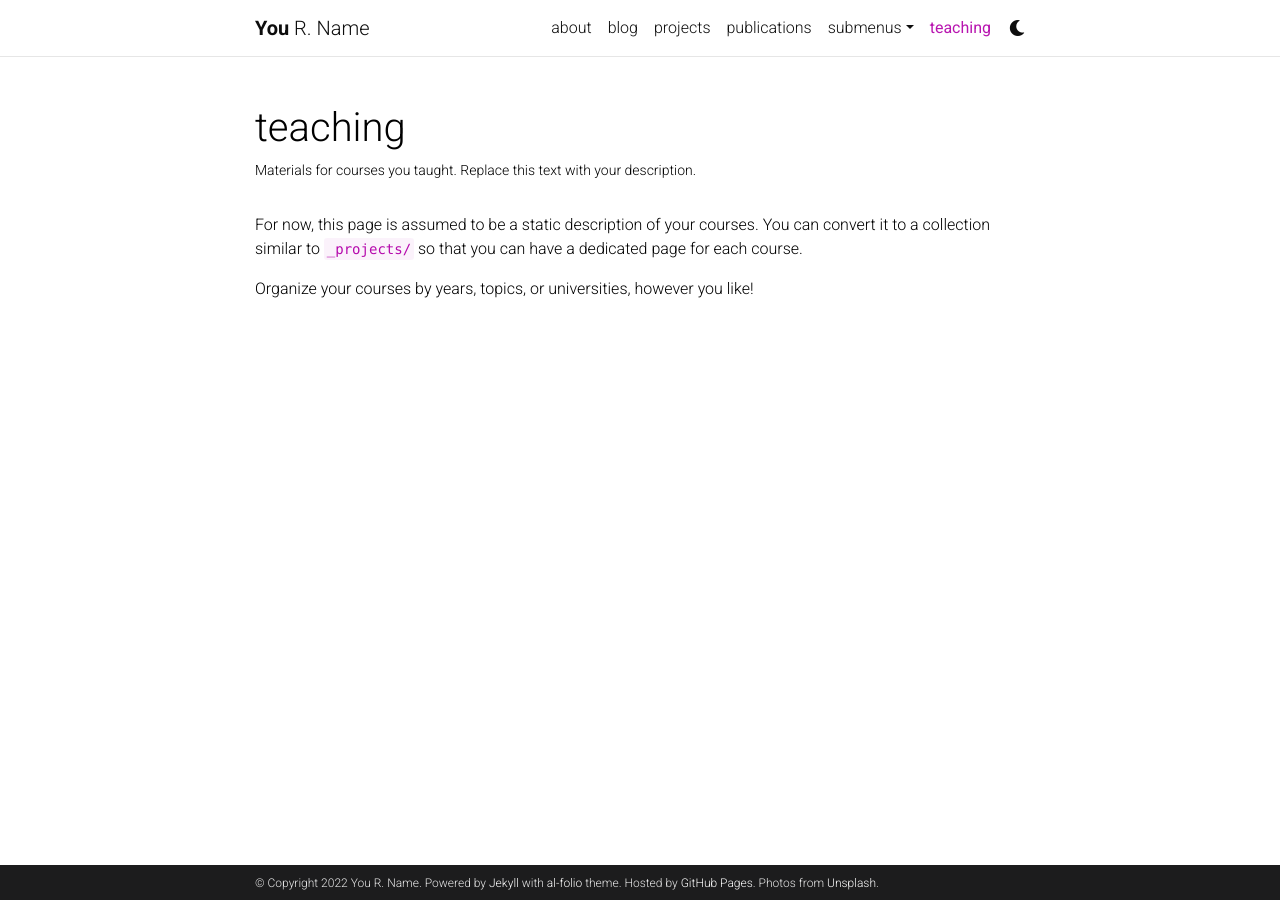
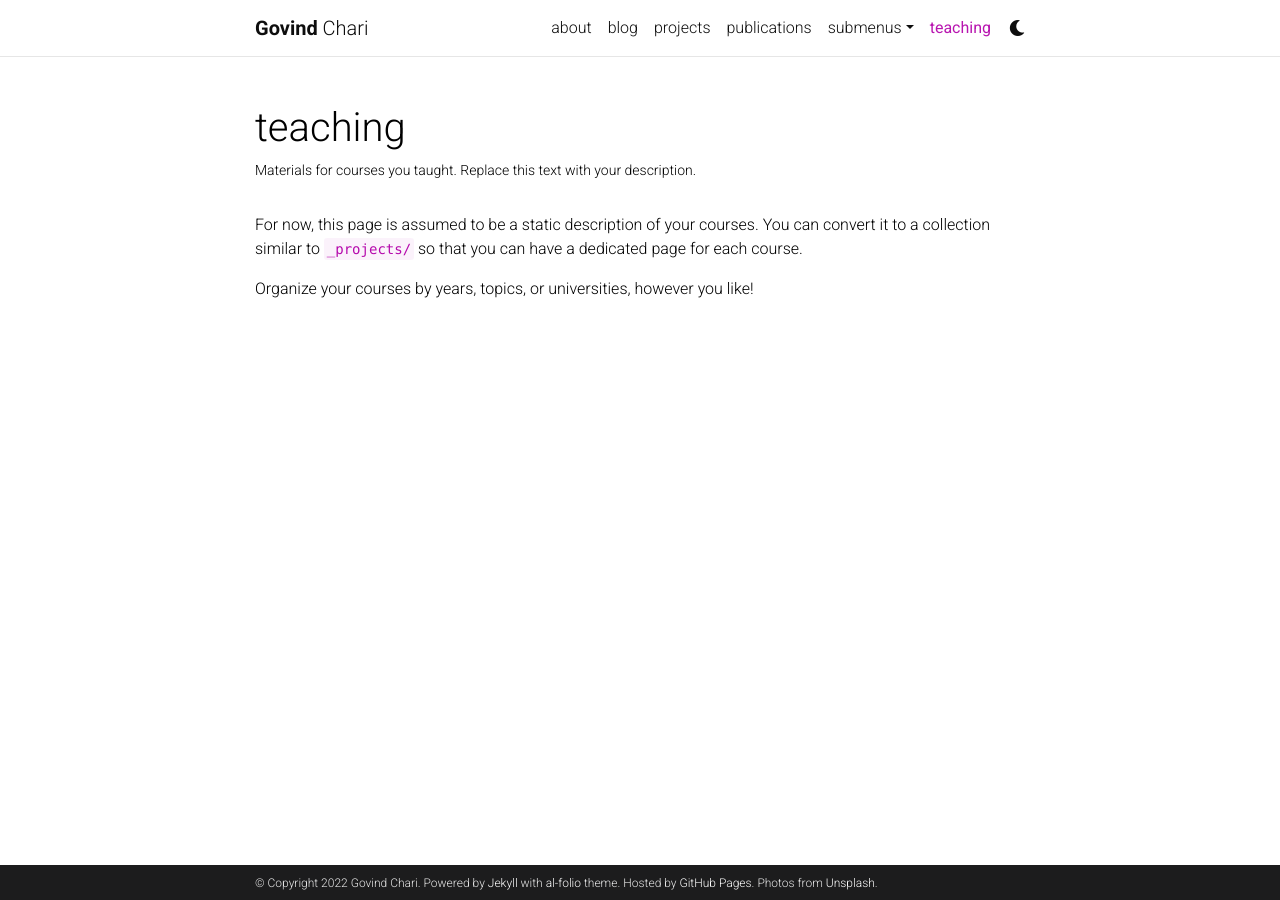
Before and after one commit to ptwu/govindchari.github.io, a Jekyll site: the page built from _pages/teaching.md, in a window 1280 px wide. Built offline with Jekyll 4.4.1, drawn with Linux system fonts in a browser that asks for light colours; comment, search, counter and statistics services are not loaded; a style sheet for code colours, icons or effects is not loaded.

Commit message:
Fast Push

```diff
--- a/_config.yml
+++ b/_config.yml
@@ -3,9 +3,9 @@
 # -----------------------------------------------------------------------------
 
 title: blank # the website title (if blank, full name will be used instead)
-first_name: You
-middle_name: R.
-last_name: Name
+first_name: Govind
+middle_name:
+last_name: Chari
 email: you@example.com
 description: > # the ">" symbol means to ignore newlines until "footer_text:"
   A simple, whitespace theme for academics. Based on [*folio](https://github.com/bogoli/-folio) design.
@@ -18,8 +18,8 @@ keywords: jekyll, jekyll-theme, academic-website, portfolio-website  # add your
 lang: en # the language of your site (for example: en, fr, cn, ru, etc.)
 icon: ⚛️  # the emoji used as the favicon (alternatively, provide image name in /assets/img/)
 
-url: https://alshedivat.github.io # the base hostname & protocol for your site
-baseurl: /al-folio # the subpath of your site, e.g. /blog/
+url: https://govindchari.github.io # the base hostname & protocol for your site
+baseurl: # the subpath of your site, e.g. /blog/
 last_updated: false # set to true if you want to display last updated in the footer
 impressum_path:  # set to path to include impressum link in the footer, use the same path as permalink in a page, helps to conform with EU GDPR
 
```
Also changed, not shown: 6 other files.
